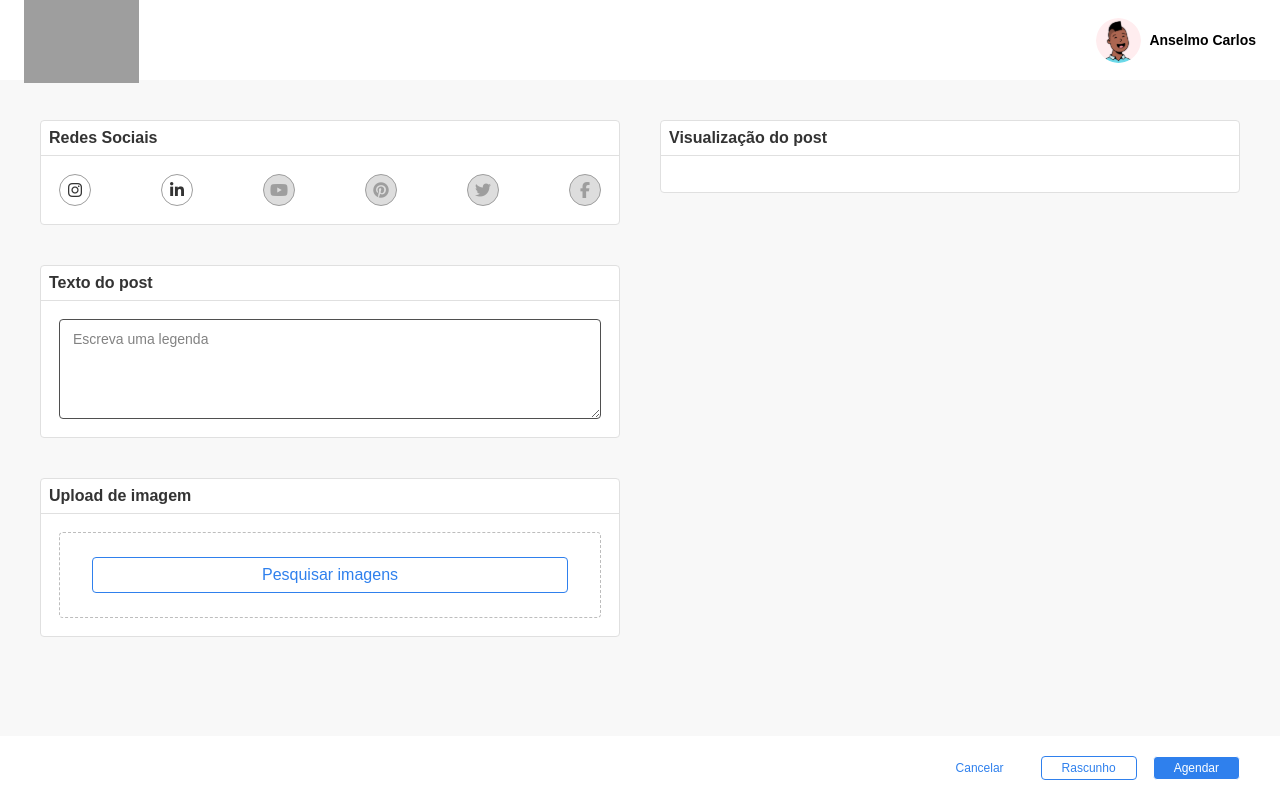
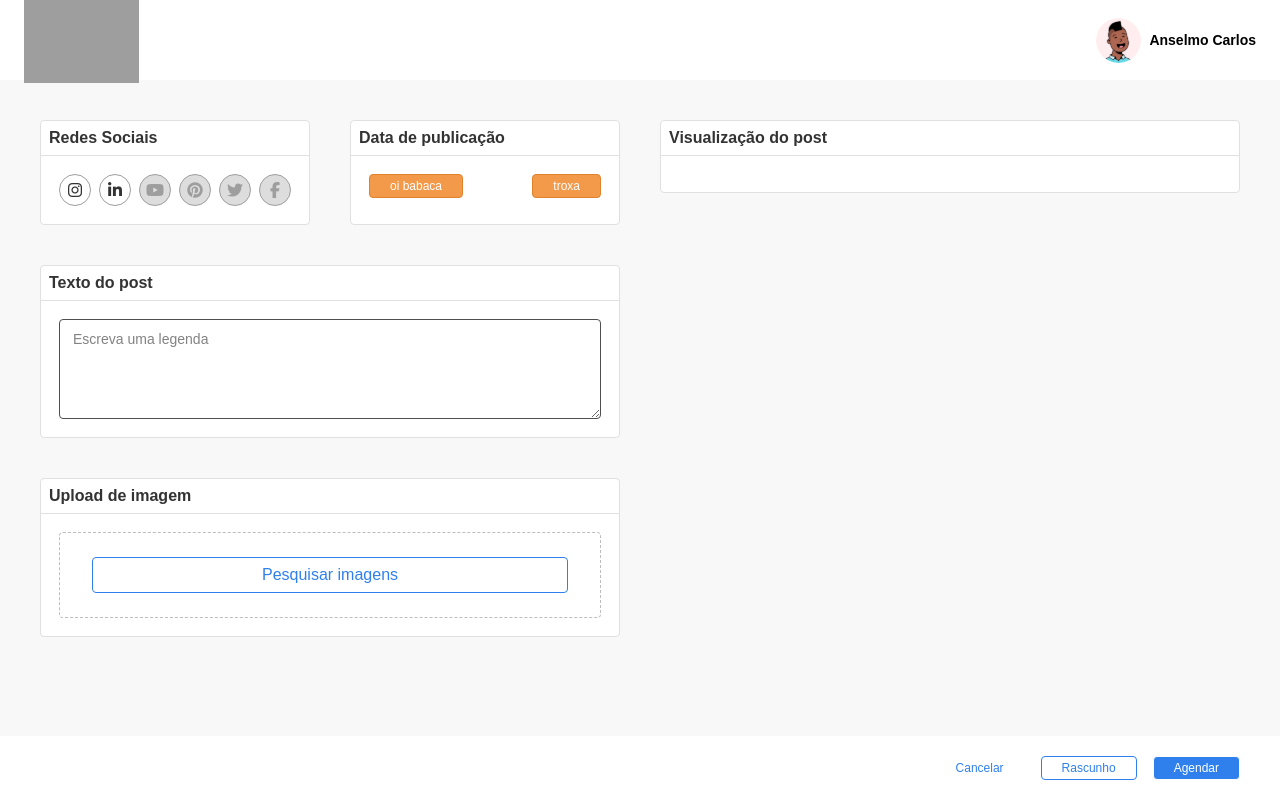
Before and after one commit to drikalves/m-labs-challenge, a Vue app: page /agendamento in a window 1280 px wide. Built offline with nearby package versions, Linux system fonts and the light colour scheme; grey boxes are pictures that could not be loaded.

Commit message:
Place the social and datetime card side by side

```diff
--- a/src/views/Scheduling.vue
+++ b/src/views/Scheduling.vue
@@ -1,6 +1,7 @@
 <template>
   <div class="scheduling">
     <section class="scheduling__form">
+      <div class="scheduling__form-container">
         <Card :title="'Redes Sociais'">
           <div class="scheduling__form-social">
             <span class="m-button-social">
@@ -23,6 +24,16 @@
             </span>
           </div>
         </Card>
+
+        <Card :title="'Data de publicação'">
+          <div class="scheduling__form-datetime">
+            <button class="m-button m-button--secondary"> oi babaca
+            </button>
+            <button class="m-button m-button--secondary"> troxa
+            </button>
+          </div>
+        </Card>
+      </div>
 
       <Card class="scheduling__form-post-text" :title="'Texto do post'">
         <textarea
@@ -131,11 +142,24 @@ export default {
     @media only screen and (min-width: 961px) {
       margin-bottom: 40px;
     }
+  }
 
-    &:last-of-type {
-      margin: 0;
+  .scheduling__form-container {
+    @media only screen and (min-width: 961px) {
+      display: flex;
+      flex-direction: row;
+      margin-bottom: 40px;
+
+      .m-card {
+        margin-bottom: 0px;
+        margin-right: 40px;
+
+        &:last-child {
+          margin-right: 0;
         }
       }
+    }
+
     .scheduling__form-social {
       display: flex;
       flex-direction: row;
@@ -143,20 +167,12 @@ export default {
       width: 100%;
     }
 
-  // .scheduling__datetime-card {
-  //   display: flex;
-  //   justify-content: space-between;
-  //   width: 100%;
-
-  //   & > .m-input-container {
-  //     width: 45%;
-  //   }
-
-  //   @media screen and (min-width: 960px){
-  //     min-height: 110px;
-  //     min-width: 315px;
-  //   }
-  // }
+    .scheduling__form-datetime {
+      display: flex;
+      justify-content: space-between;
+      width: 100%;
+    }
+  }
 
   .scheduling__form-upload {
     border: 1px dashed rgb(189, 189, 189);
@@ -185,8 +201,6 @@ export default {
   }
 
   .scheduling__preview-button {
-    margin-top: 16px;
-
     @media only screen and (min-width: 961px) {
       display: none;
     }
```
Lines whose indentation alone changed are shown as unchanged.
